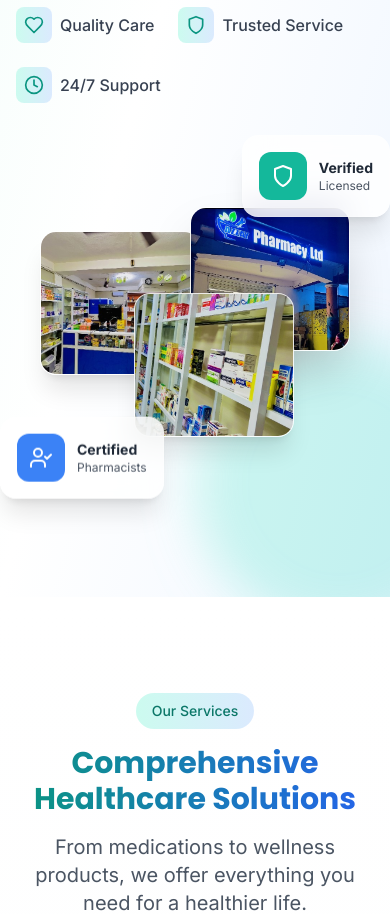
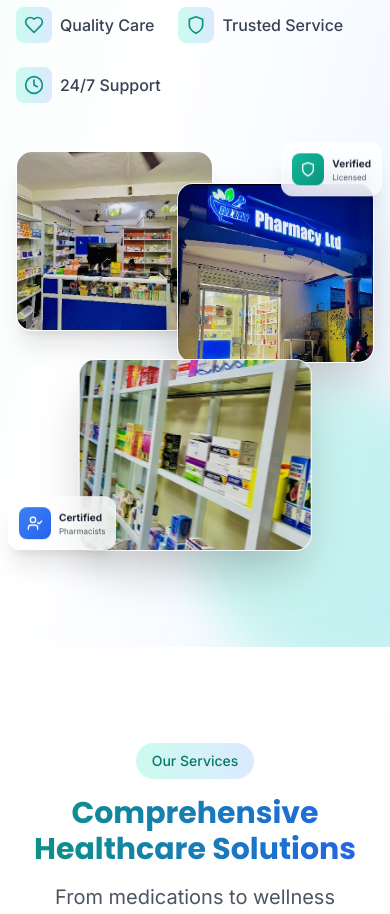
Before and after one commit to alainzanklan/azzaypharmacy, a Next.js app: page / in a window 390 px wide. Shown: the part 820-1734 px from the top of the page. Built offline with nearby package versions, Linux system fonts and the light colour scheme.

Commit message:
hero new update

```diff
--- a/components/Hero.tsx
+++ b/components/Hero.tsx
@@ -82,12 +82,12 @@ const Hero = () => {
               ))}
             </div>
           </div>
-
           {/* Right Content - Layered Images */}
           <div className={`relative ${mounted ? 'animate-scale-in' : 'opacity-0'}`} style={{ animationDelay: '0.90s' }}>
-            <div className="relative h-[350px] md:h-[500px] w-full">
-              {/* Back Image - Bottom Layer */}
-              <div className="absolute left-6 top-20 md:top-14 md:left-0 w-40 h-36 md:w-80 md:h-52 glass-effect rounded-2xl overflow-hidden shadow-xl transform transition-transform duration-100 animate-none">
+            <div className="relative h-[400px] sm:h-[450px] md:h-[500px] lg:h-[550px] w-full max-w-lg mx-auto lg:mx-0">
+
+              {/* Back Image - Top Left */}
+              <div className="absolute left-0 top-0 w-[55%] sm:w-[58%] md:w-[60%] h-[45%] sm:h-[48%] glass-effect rounded-2xl overflow-hidden shadow-xl transform hover:scale-[1.02] transition-all duration-300 z-10">
                 <Image
                   src="/images/pharmacy-1.jpeg"
                   alt="Pharmacy Interior"
@@ -97,20 +97,19 @@ const Hero = () => {
                 />
               </div>
 
-              {/* Middle Image - Center Layer */}
-              <div className="absolute right-6 top-14 md:top-0 md:right-16 w-40 h-36 md:w-80 md:h-52 glass-effect rounded-2xl overflow-hidden shadow-2xl transform hover:rotate-0 transition-transform duration-500 animate-scale-in z-10" style={{ animationDelay: '1s' }}>
+              {/* Middle Image - Top Right (overlaps with first) */}
+              <div className="absolute right-0 top-[8%] w-[55%] sm:w-[58%] md:w-[60%] h-[45%] sm:h-[48%] glass-effect rounded-2xl overflow-hidden shadow-2xl transform hover:scale-[1.02] transition-all duration-300 z-20" style={{ animationDelay: '0.2s' }}>
                 <Image
                   src="/images/pharmacy-2.jpeg"
                   alt="Pharmacist Consultation"
                   fill
-                  objectPosition='top'
-                  className="object-cover"
+                  className="object-cover object-top"
                   priority
                 />
               </div>
 
-              {/* Front Image - Top Layer */}
-              <div className="absolute right-20 bottom-16 md:bottom-28 w-40 h-36 md:h-52 md:left-24 md:w-80 glass-effect rounded-2xl overflow-hidden shadow-xl transition-transform duration-500 animate-slide-up z-20" style={{ animationDelay: '2s' }}>
+              {/* Front Image - Bottom Center (overlaps with both) */}
+              <div className="absolute left-1/2 -translate-x-1/2 bottom-0 w-[65%] sm:w-[68%] md:w-[70%] h-[48%] sm:h-[50%] glass-effect rounded-2xl overflow-hidden shadow-2xl transform hover:scale-[1.02] transition-all duration-300 z-30" style={{ animationDelay: '0.4s' }}>
                 <Image
                   src="/images/pharmacy-3.jpeg"
                   alt="Medication Products"
@@ -121,27 +120,27 @@ const Hero = () => {
               </div>
 
               {/* Floating Badge - Top Right */}
-              <div className="absolute -top-4 -right-4 glass-effect rounded-2xl p-4 shadow-xl animate-float z-30 " style={{ animationDelay: '10s' }}>
-                <div className="flex items-center space-x-3">
-                  <div className="bg-primary-500 p-3 rounded-xl">
-                    <Shield className="w-6 h-6 text-white" />
+              <div className="absolute -top-2 -right-2 sm:top-0 sm:right-0 md:-top-3 md:-right-3 glass-effect rounded-xl md:rounded-2xl p-2.5 sm:p-3 md:p-4 shadow-xl animate-float z-40" style={{ animationDelay: '1s' }}>
+                <div className="flex items-center space-x-2">
+                  <div className="bg-gradient-to-br from-primary-500 to-primary-600 p-2 md:p-3 rounded-lg">
+                    <Shield className="w-4 h-4 sm:w-5 sm:h-5 md:w-6 md:h-6 text-white" />
                   </div>
                   <div>
-                    <p className="text-sm font-bold text-gray-800">Verified</p>
-                    <p className="text-xs text-gray-600">Licensed</p>
+                    <p className="text-[10px] sm:text-xs md:text-sm font-bold text-gray-800 whitespace-nowrap">Verified</p>
+                    <p className="text-[8px] sm:text-[10px] md:text-xs text-gray-600 whitespace-nowrap">Licensed</p>
                   </div>
                 </div>
               </div>
 
               {/* Floating Badge - Bottom Left */}
-              <div className="absolute -bottom-4 -left-4 glass-effect rounded-2xl p-4 shadow-xl animate-float z-30" style={{ animationDelay: '5s' }}>
-                <div className="flex items-center space-x-3">
-                  <div className="bg-accent-500 p-3 rounded-xl">
-                    <LucideUserCheck className="w-6 h-6 text-white" />
+              <div className="absolute -bottom-2 -left-2 sm:bottom-0 sm:left-0 md:-bottom-3 md:-left-3 glass-effect rounded-xl md:rounded-2xl p-2.5 sm:p-3 md:p-4 shadow-xl animate-float z-40" style={{ animationDelay: '1.5s' }}>
+                <div className="flex items-center space-x-2">
+                  <div className="bg-gradient-to-br from-accent-500 to-accent-600 p-2 md:p-3 rounded-lg">
+                    <LucideUserCheck className="w-4 h-4 sm:w-5 sm:h-5 md:w-6 md:h-6 text-white" />
                   </div>
                   <div>
-                    <p className="text-sm font-bold text-gray-800">Certified</p>
-                    <p className="text-xs text-gray-600">Pharmacists</p>
+                    <p className="text-[10px] sm:text-xs md:text-sm font-bold text-gray-800 whitespace-nowrap">Certified</p>
+                    <p className="text-[8px] sm:text-[10px] md:text-xs text-gray-600 whitespace-nowrap">Pharmacists</p>
                   </div>
                 </div>
               </div>
```
